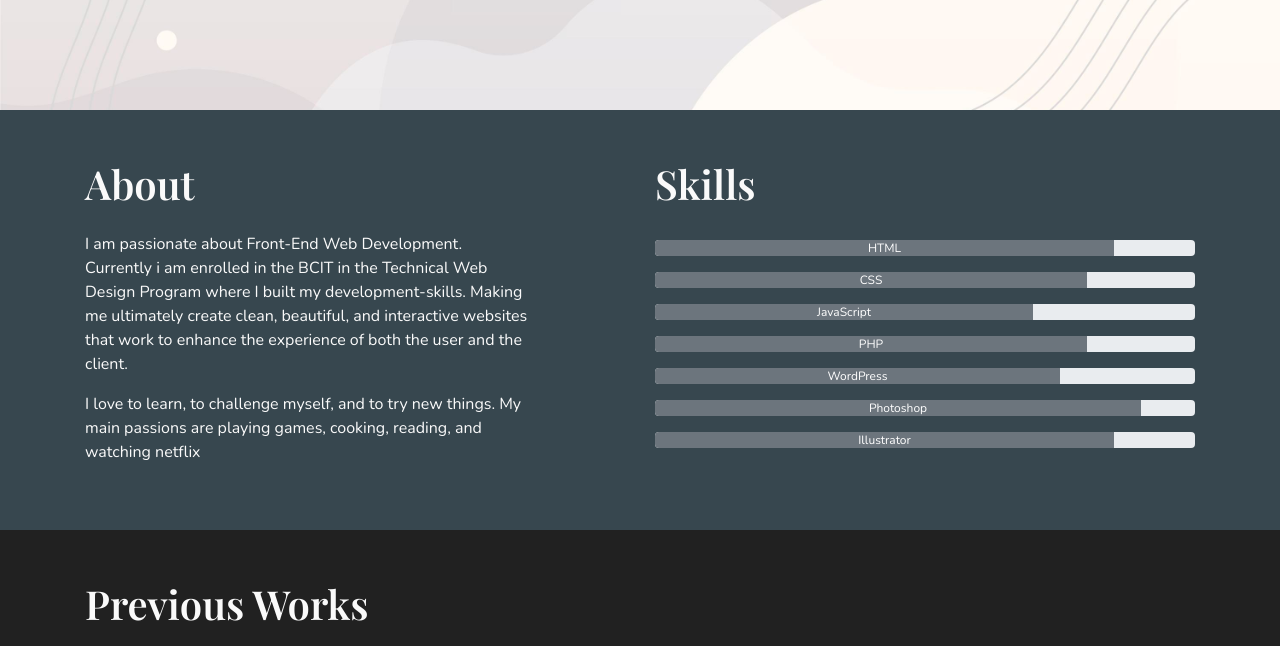
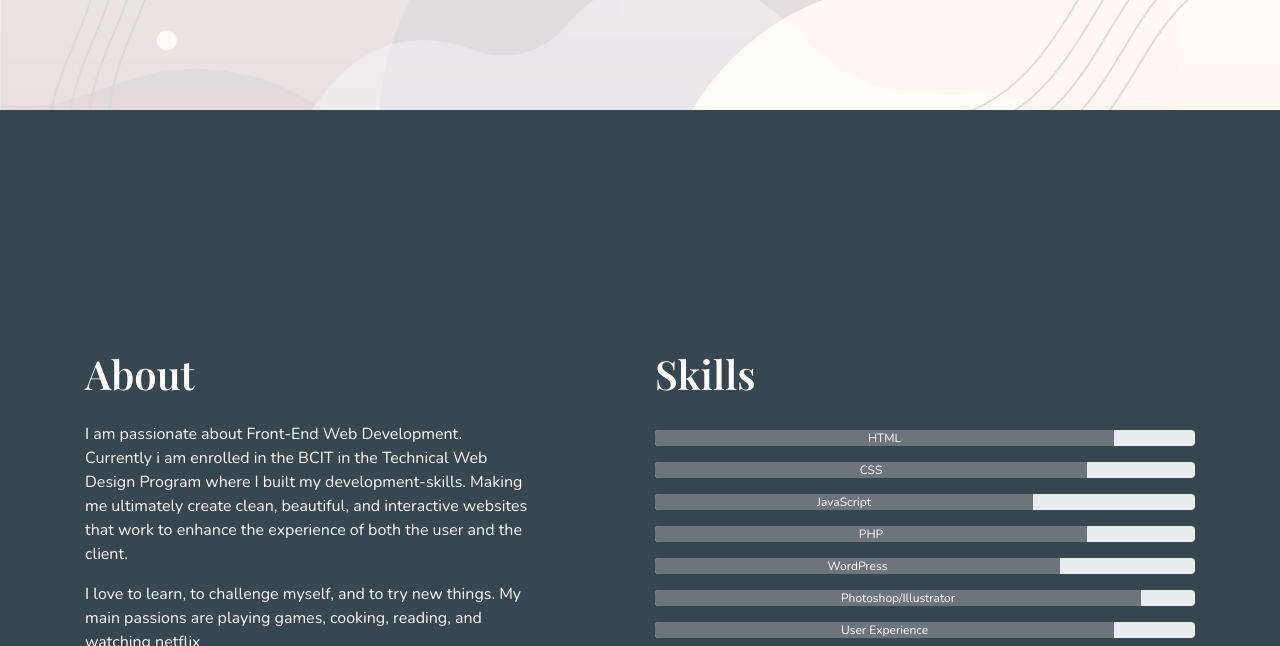
Before and after one commit to dismuskiplimo/portfolio, a plain HTML site: page index.html in a window 1280 px wide. Shown: the part 1490-2136 px from the top of the page. Drawn offline with nearby package versions, Linux system fonts and the light colour scheme; a web font is replaced by a local one.

Commit message:
adjusted about-height

```diff
--- a/index.html
+++ b/index.html
@@ -38,10 +38,11 @@
     </div>
 
     <div id = "about-me" class="container-fluid">
+        <div>
             <div class="row">
                 <div class="container">
                     <div class="row">
-                    <div class="col-sm-5">
+                        <div class="col-lg-5">
                             <h1 class="mb-4">About</h1>
                             <p>
                                 I am passionate about Front-End Web Development. Currently i am enrolled in the BCIT in the Technical Web Design Program where I built my development-skills. Making me ultimately create clean, beautiful, and interactive websites that work to enhance the experience of both the user and the client.
@@ -52,7 +53,7 @@
                             </p>
                         </div>
 
-                    <div class="col-sm-6 offset-sm-1">
+                        <div class="col-lg-6 offset-lg-1">
                             <h1 style="margin-bottom: 32px;">Skills</h1>
                             <div class="progress mb-3">
                                 <div class="progress-bar bg-secondary" role="progressbar" style="width: 85%" aria-valuenow="85" aria-valuemin="0" aria-valuemax="100">HTML</div>
@@ -75,11 +76,12 @@
                             </div>
 
                             <div class="progress mb-3">
-                            <div class="progress-bar bg-secondary" role="progressbar" style="width: 90%" aria-valuenow="90" aria-valuemin="0" aria-valuemax="100">Photoshop</div>
+                                <div class="progress-bar bg-secondary" role="progressbar" style="width: 90%" aria-valuenow="90" aria-valuemin="0" aria-valuemax="100">Photoshop/Illustrator</div>
                             </div>
 
                             <div class="progress">
-                            <div class="progress-bar bg-secondary" role="progressbar" style="width: 85%" aria-valuenow="85" aria-valuemin="0" aria-valuemax="100">Illustrator</div>
+                                <div class="progress-bar bg-secondary" role="progressbar" style="width: 85%" aria-valuenow="85" aria-valuemin="0" aria-valuemax="100">User Experience</div>
+                            </div>
                         </div>
                     </div>
                 </div>
--- a/styles.css
+++ b/styles.css
@@ -202,6 +202,10 @@ nav ul li a span{
     background-color: #37474f;
     padding-top: 50px;
     padding-bottom: 50px;
+    min-height: 100vh;
+    display: flex;
+    align-items: center;
+    justify-content: center;
 }
 
 #previous-works{
```
Lines whose indentation alone changed are shown as unchanged.
